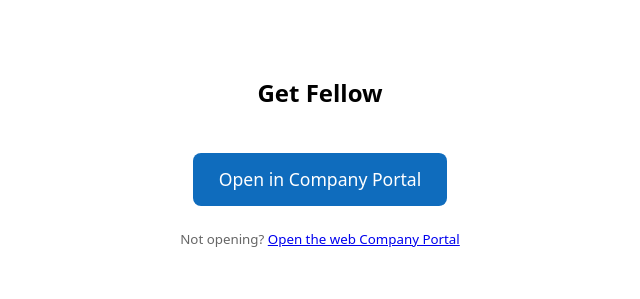
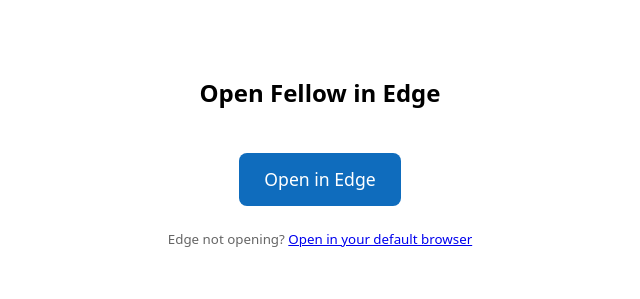
Before and after one commit to nmf-at-bain/Get-Fellow, a plain HTML site: page index.html in a window 1280 px wide. Shown: the whole page, without its empty margins (320-960 px from the left). Drawn offline with Linux system fonts and the light colour scheme.

Commit message:
Update index.html for Edge compatibility

```diff
--- a/index.html
+++ b/index.html
@@ -1,21 +1,24 @@
 <!doctype html>
-<html lang="en"><head><meta charset="utf-8"><meta name="viewport" content="width=device-width, initial-scale=1">
-<title>Open Fellow in Company Portal</title>
-<style>body{font-family:system-ui,sans-serif;text-align:center;padding:3rem 1.5rem}
+<html lang="en"><head><meta charset="utf-8">
+<meta name="viewport" content="width=device-width, initial-scale=1">
+<title>Open Fellow in Edge</title>
+<style>
+body{font-family:system-ui,sans-serif;text-align:center;padding:3rem 1.5rem}
 a.btn{display:inline-block;margin-top:1.5rem;padding:.9rem 1.6rem;border-radius:8px;background:#0f6cbd;color:#fff;text-decoration:none;font-size:1.1rem}
-small{display:block;margin-top:1.5rem;color:#666}</style></head>
-<body><h2>Get Fellow</h2>
-<a id="go" class="btn" href="#">Open in Company Portal</a>
+small{display:block;margin-top:1.5rem;color:#666}
+</style></head>
+<body>
+<h2>Open Fellow in Edge</h2>
+<a id="go" class="btn" href="#">Open in Edge</a>
 <small id="fb"></small>
 <script>
-var IOS_ID="940b5333-0db0-44ab-b212-169145ac1f60", AND_ID="17cfc6a7-5950-492f-a02a-23945ff24ff3";
-var ua=navigator.userAgent||"", go=document.getElementById("go"), web;
-if(/android/i.test(ua)){
-  web="https://portal.manage.microsoft.com/apps/"+AND_ID;
-  go.href="intent://portal.manage.microsoft.com/apps/"+AND_ID+"#Intent;scheme=https;package=com.microsoft.windowsintune.companyportal;S.browser_fallback_url="+encodeURIComponent(web)+";end";
-}else{
-  web="https://portal.manage.microsoft.com/apps/"+IOS_ID;
-  go.href=web;
-}
-document.getElementById("fb").innerHTML='Not opening? <a href="'+web+'">Open the web Company Portal</a>';
-</script></body></html>
+var APP_ID = "17cfc6a7-5950-492f-a02a-23945ff24ff3";
+var web = "https://portal.manage.microsoft.com/webcp/apps/" + APP_ID;
+var intent = "intent://portal.manage.microsoft.com/webcp/apps/" + APP_ID +
+  "#Intent;scheme=https;package=com.microsoft.emmx;" +
+  "S.browser_fallback_url=" + encodeURIComponent(web) + ";end";
+document.getElementById("go").href = intent;
+document.getElementById("fb").innerHTML =
+  'Edge not opening? <a href="' + web + '">Open in your default browser</a>';
+</script>
+</body></html>
```
